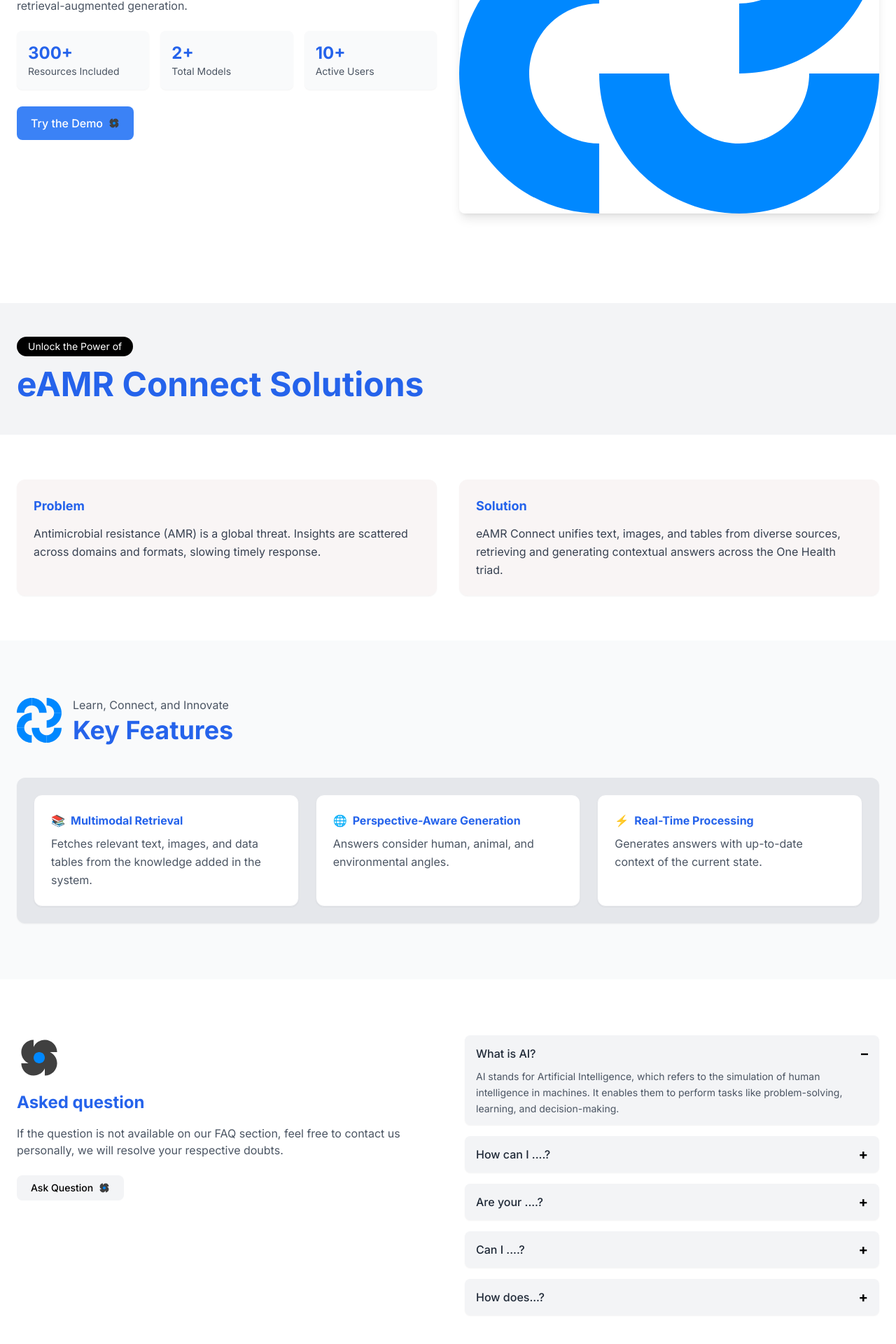
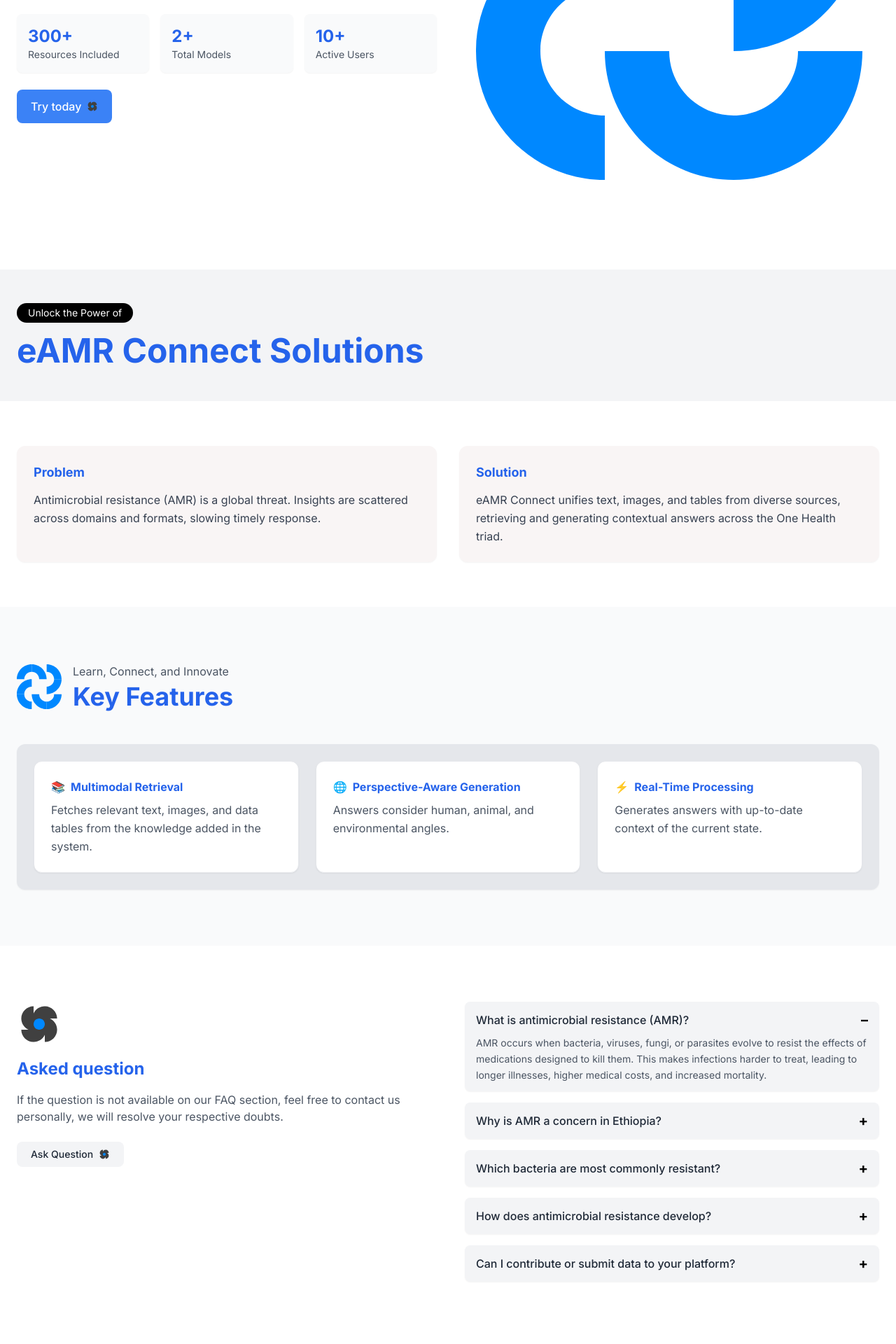
Before and after one commit to TigistW/doc-analyzer, a Next.js app: page / in a window 1280 px wide. Shown: the part 440-2360 px from the top of the page at 70% size. Built offline with nearby package versions, Linux system fonts and the light colour scheme; no server answers.

Commit message:
fixes on webpage

```diff
--- a/components/Webpage/Contact.tsx
+++ b/components/Webpage/Contact.tsx
@@ -25,7 +25,12 @@ const Contact: React.FC = () => {
   const handleSubmit = (e: React.FormEvent) => {
     e.preventDefault();
     console.log("Form submitted:", form);
-    alert("Message sent!");
+    if (!form.agree) {
+      alert("You must agree to Terms of Use and Privacy Policy");
+    return;
+  }
+
+    alert("Thank you for contacting us!");
     setForm({
       firstName: "",
       lastName: "",
--- a/components/Webpage/FAQ.tsx
+++ b/components/Webpage/FAQ.tsx
@@ -4,14 +4,14 @@ import SvgIcon from "../Core/SvgIcon";
 
 const faqs = [
   {
-    question: "What is AI?",
+    question: "What is antimicrobial resistance (AMR)?",
     answer:
-      "AI stands for Artificial Intelligence, which refers to the simulation of human intelligence in machines. It enables them to perform tasks like problem-solving, learning, and decision-making.",
+      "AMR occurs when bacteria, viruses, fungi, or parasites evolve to resist the effects of medications designed to kill them. This makes infections harder to treat, leading to longer illnesses, higher medical costs, and increased mortality.",
   },
-  { question: "How can I ....?", answer: "Sample answer for how can I." },
-  { question: "Are your ....?", answer: "Sample answer for are your." },
-  { question: "Can I ....?", answer: "Sample answer for can I." },
-  { question: "How does...?", answer: "Sample answer for how does." },
+  { question: "Why is AMR a concern in Ethiopia?", answer: "In Ethiopia, factors such as overuse of antibiotics, limited access to diagnostic tests, and poor infection control in healthcare and agriculture contribute to the rise of resistant bacteria. Addressing AMR is crucial to protect public health and ensure effective treatments remain available." },
+  { question: "Which bacteria are most commonly resistant?", answer: "Some of the most concerning resistant bacteria include Escherichia coli, Staphylococcus aureus (including MRSA), Salmonella species, and Klebsiella pneumoniae. These bacteria can cause urinary tract infections, bloodstream infections, and foodborne illnesses, making them a significant health threat when resistance develops." },
+  { question: "How does antimicrobial resistance develop?", answer: "Resistance develops when microbes are exposed to antimicrobials inappropriately, such as using antibiotics without a prescription, not completing the prescribed course, or using antibiotics in livestock feed. These practices allow some microbes to survive and multiply, spreading resistance to others." },
+  { question: "Can I contribute or submit data to your platform?", answer: "Yes. We encourage researchers and healthcare institutions to share published studies, datasets, and reports. Contributions help us maintain a comprehensive resource for AMR surveillance and research." },
 ];
 
 // Define SVG sources for icons
@@ -39,12 +39,14 @@ export default function FAQ() {
             contact us personally, we will resolve your respective doubts.
           </p>
 
-          <button className="flex items-center bg-gray-100 hover:bg-gray-200 px-5 py-2 rounded-lg text-sm font-medium">
-            Ask Question{" "}
+          <a href="#contactus">
+          <button className="flex text-gray-800 items-center bg-gray-100 hover:bg-gray-300 px-5 py-2 rounded-lg text-sm font-medium">
+            Ask Question
             <span className="ml-2">
               <SvgIcon src={ARROW_SRC} size={16} />
             </span>
           </button>
+        </a>
         </div>
 
         {/* Right Column (Accordion FAQ) */}
--- a/components/Webpage/Hero.tsx
+++ b/components/Webpage/Hero.tsx
@@ -61,10 +61,10 @@ export default function Hero() {
           {/* CTA */}
           <div className="mt-6">
             <a
-              href="#"
+              href="/signin"
               className="inline-flex items-center gap-2 px-5 py-3 rounded-lg bg-blue-500 text-white font-medium hover:bg-blue-600 transition"
             >
-              Try the Demo
+              Try today
               <SvgIcon src="/Icon.svg" size={16} />
             </a>
           </div>
@@ -75,7 +75,7 @@ export default function Hero() {
           <img
             src="/Logo.svg"
             alt="Hero Illustration"
-            className="w-full h-auto rounded-lg shadow-lg"
+            className="px-6 mr-12 w-full h-auto rounded-lg"
           />
         </div>
       </section>
--- a/context/UserContext.tsx
+++ b/context/UserContext.tsx
@@ -113,12 +113,14 @@ export function UserProvider({ children }: { children: React.ReactNode }) {
     const token = localStorage.getItem("access_token");
 
     // ✅ Public pages
-    const publicPaths = ["/", "/signin", "/signup"];
+    const publicPaths = ["/", "/signin", "/signup", "/auth/google/callback"];
 
     if (!token) {
       // Only redirect if trying to access a protected page
       if (!publicPaths.includes(pathname)) {
+        if (!pathname.startsWith("/auth/google")) {
         router.push("/");
+      }
       }
       return;
     }
--- a/pages/api/chat/chat.ts
+++ b/pages/api/chat/chat.ts
@@ -16,7 +16,7 @@ export default async function handler(
   }
 
   try {
-    const { message, conversationId } = req.body;
+    const { message, conversationId, selectedModel } = req.body;
     const convIdStr = Array.isArray(conversationId) ? conversationId[0] : conversationId;
     const token = req.headers.authorization?.split(" ")[1]; // Bearer token
     if (!token) return res.status(401).json({ reply: "Unauthorized" });
@@ -24,11 +24,19 @@ export default async function handler(
     if (!message || typeof message !== "string") {
       return res.status(400).json({ reply: "Invalid message" });
     }
+    // --- Model → Endpoint mapping ---
+    // console.log("Selected Model:", selectedModel);
+    const modelEndpoints: Record<string, string> = {
+      gemini: `${BACKEND_URL}api/pipeline/gemini`,
+      openai: `${BACKEND_URL}api/pipeline/openai`,
+      llama: `${BACKEND_URL}api/pipeline/llama`,
+      // add more as needed
+    };
 
-    // --- Here is where you call your AI model ---
-    // For example: with OpenAI API
+    // Pick endpoint or fallback
+    const endpoint = modelEndpoints[selectedModel] || modelEndpoints["gemini"];
 
-    const response = await fetch(`${BACKEND_URL}api/pipeline/gemini`, {
+    const response = await fetch(endpoint, {
       method: "POST",
       headers: {
         "Content-Type": "application/json",
--- a/pages/chat/new.tsx
+++ b/pages/chat/new.tsx
@@ -41,7 +41,7 @@ export default function NewChatPage() {
   const [isDraftChat, setIsDraftChat] = useState(false);
   const [showExamples, setShowExamples] = useState(true);
   const [conversationCount, setConversationCount] = useState(0);
-  const [selectedModel, setSelectedModel] = useState("llama");
+  const [selectedModel, setSelectedModel] = useState("gemini");
 
   const models = [
     {
@@ -293,7 +293,7 @@ const handleSend = async () => {
       body: JSON.stringify({
       message: userMessage,
       conversationId,
-      model: selectedModel,   // <-- send model info
+      selectedModel: selectedModel,   // <-- send model info
     }),
     });
     const data = await res.json();
```
Also changed, not shown: pages/api/chat/conversations/[conversationId]/messages.ts (+5 -5 lines).
